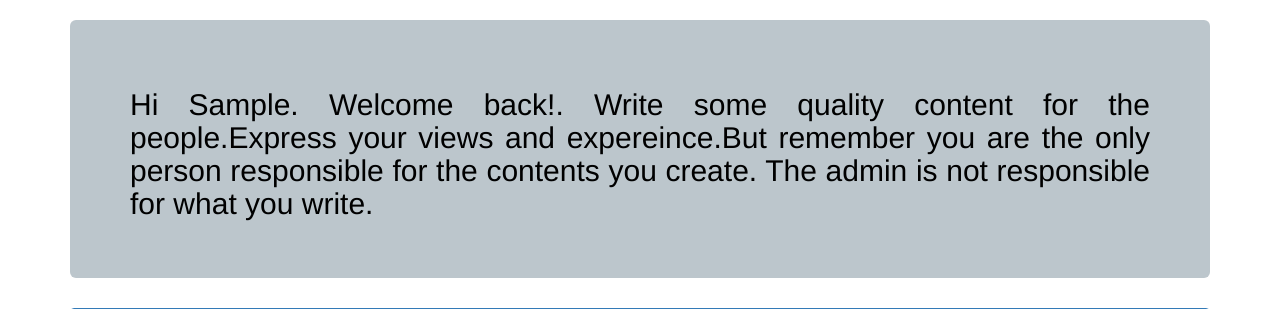
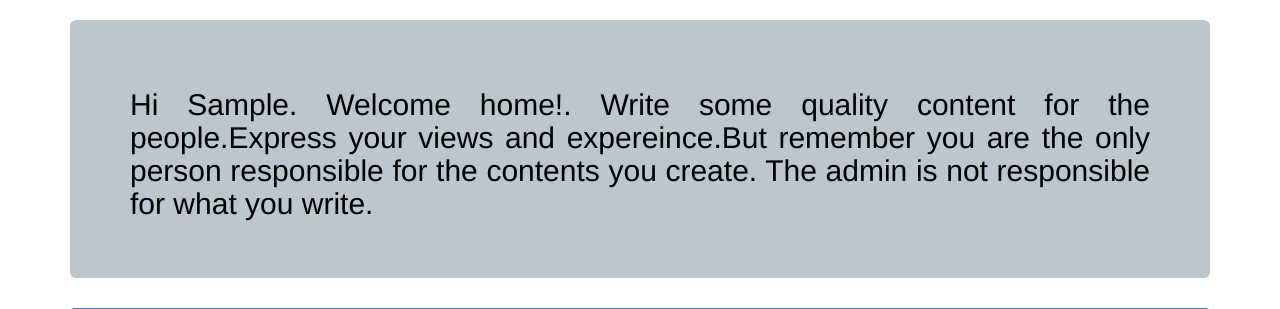
Before and after one commit to vishnu-chalil/sharecontent, a Django app: template blog/templates/blog/home.html in a window 1280 px wide. Shown: the part 52-361 px from the top of the page. Run offline with Django 3.2, Linux system fonts and the light colour scheme; the template is opened without the code that fills it: most values are stand-ins (such as "Sample title", 1, 10 or a date in 2020); grey boxes marked "Sample" are stand-in pictures; some libraries are stand-ins or nearby versions.

Commit message:
first commit

```diff
--- a/blog/templates/blog/home.html
+++ b/blog/templates/blog/home.html
@@ -6,7 +6,7 @@
     <!-- Show this section only for User Blog view -->
     {%  if  first_name and last_name  %}
     <div class="jumbotron" style="background:#BCC6CC" " align=" justify" style="text-align: justify !important;">
-        <h2>Hi {{ first_name }}. Welcome back!. Write some quality content for the people.Express your views and
+        <h2>Hi {{ first_name }}. Welcome home!. Write some quality content for the people.Express your views and
             expereince.But remember you are the only person responsible for the contents you create. The admin is
             not responsible for what you write. </h2>
     </div>
```
